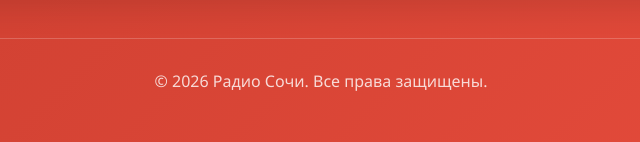
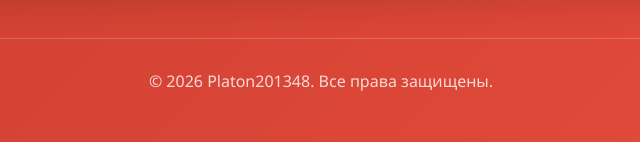
Before and after one commit to VPN-Platon201348/vpn-platon201348.github.io, a plain HTML site: page index.html in a window 1280 px wide. Shown: the part 657-799 px from the top of the page, 319-959 px from the left. Drawn offline with Linux system fonts and the light colour scheme.

Commit message:
index.html

```diff
--- a/index.html
+++ b/index.html
@@ -28,9 +28,9 @@
 <link rel="icon" type="image/png" sizes="512x512" href="img.png">
 
 <!-- Поддержка Microsoft (Windows Tile) -->
-<meta name="msapplication-TileColor" content="#e74c3c">
+<meta name="msapplication-TileColor" content="#000dff">
 <meta name="msapplication-TileImage" content="/mstile-144x144.png">
-<meta name="theme-color" content="#e74c3c">
+<meta name="theme-color" content="#000dff">
 
 
 </head>
@@ -57,7 +57,7 @@
         </main>
 
         <footer>
-            <p>&copy; 2026 Радио Сочи. Все права защищены.</p>
+            <p>&copy; 2026 Platon201348. Все права защищены.</p>
         </footer>
     </div>
 
```
